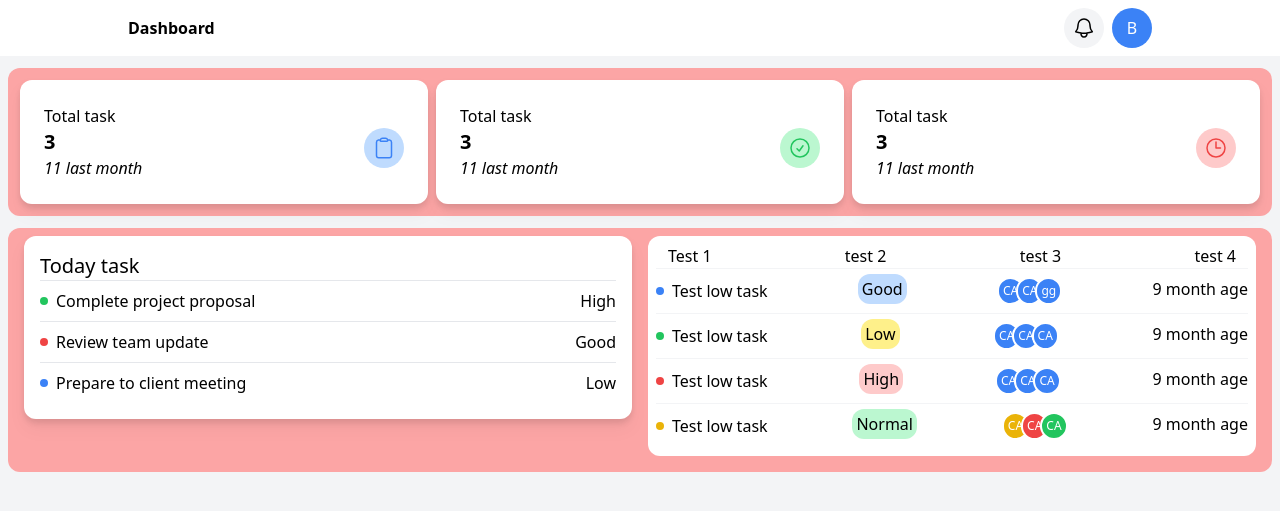
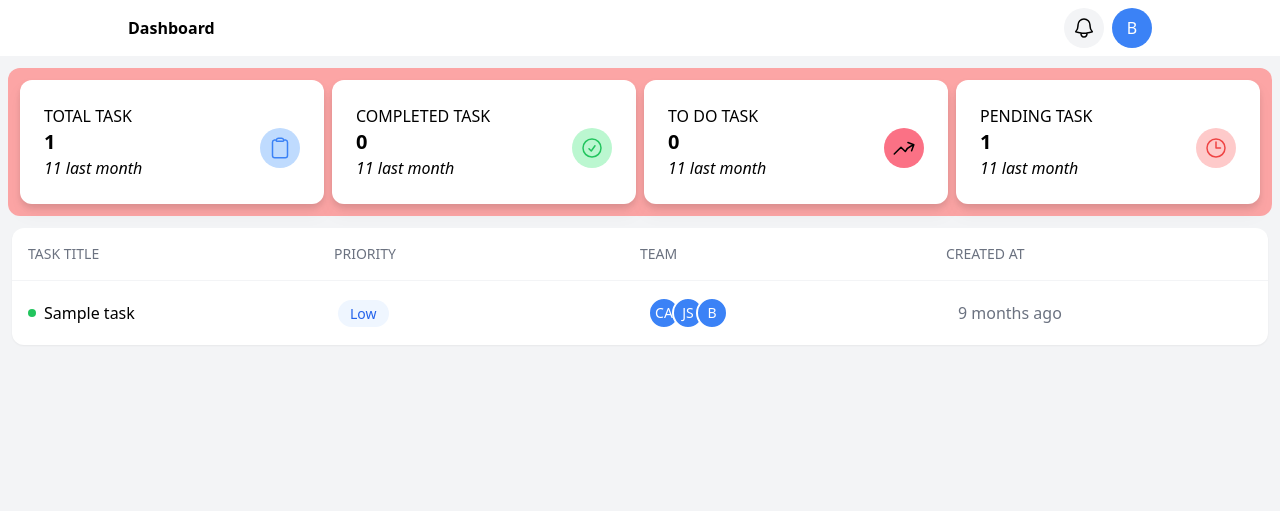
Before and after one commit to puskor/task_management, a Django app: page /tasks/manager/ in a window 1280 px wide. Shown: the top 511 px of the page. Run offline with Django 5.2, Linux system fonts and the light colour scheme; tables that the repository leaves empty hold one stand-in row (values such as "Sample post"); some libraries are stand-ins or nearby versions.

Commit message:
manager modifie

```diff
--- a/populate_db.py
+++ b/populate_db.py
@@ -39,7 +39,7 @@ def populate_db():
             description=fake.paragraph(),
             due_date=fake.date_this_year(),
             status=random.choice(['PENDING', 'IN_PROGRESS', 'COMPLETED']),
-            is_completed=random.choice([True, False])
+            is_COMPLETED=random.choice([True, False])
         )
         task.assigned_to.set(random.sample(employees, random.randint(1, 3)))
         tasks.append(task)
--- a/tasks/models.py
+++ b/tasks/models.py
@@ -19,16 +19,16 @@ class Employee(models.Model):
 
 class Task(models.Model):
     status_choices=[
-        ('Pending',"Pending"),
-        ('In_progress',"In_progress"),
-        ('Completed',"Completed")
+        ('PENDING',"PENDING"),
+        ('IN_PROGRESS',"IN_PROGRESS"),
+        ('COMPLETED',"COMPLETED")
     ]
     project=models.ForeignKey(Project,on_delete=models.CASCADE,default=1)
     assigned_to=models.ManyToManyField(Employee,related_name='tasks')
     title=models.CharField(max_length=150)
     description=models.TextField()
     due_date=models.DateField()
-    status=models.CharField(max_length=15,choices=status_choices,default="Pending")
+    status=models.CharField(max_length=15,choices=status_choices,default="PENDING")
     is_completed=models.BooleanField(default=False)
     created_at=models.DateTimeField(auto_now_add=True)
     update_at=models.DateTimeField(auto_now=True)
--- a/tasks/templates/dashboard/dashboard.html
+++ b/tasks/templates/dashboard/dashboard.html
@@ -44,13 +44,15 @@
     </section>
     <!-- main task work -->
     <section>
-      <div class="grid grid-cols-1 md:grid-cols-3 gap-2 mx-2 mb-3 bg-red-300 p-3 rounded-xl">
+      <div
+        class="grid grid-cols-1 md:grid-cols-4 gap-2 mx-2 mb-3 bg-red-300 p-3 rounded-xl"
+      >
         <div class="bg-white rounded-xl p-6 drop-shadow-lg">
           <div>
-            <div><h1>Total task</h1></div>
+            <div><h1>TOTAL TASK</h1></div>
             <div class="flex justify-between">
               <div>
-                <div class="font-bold text-xl"><h1>3</h1></div>
+                <div class="font-bold text-xl"><h1>{{total_task}}</h1></div>
                 <div class="italic"><p>11 last month</p></div>
               </div>
               <button
@@ -76,10 +78,10 @@
         </div>
         <div class="bg-white rounded-xl p-6 drop-shadow-lg">
           <div>
-            <div><h1>Total task</h1></div>
+            <div><h1>COMPLETED TASK</h1></div>
             <div class="flex justify-between">
               <div>
-                <div class="font-bold text-xl"><h1>3</h1></div>
+                <div class="font-bold text-xl"><h1>{{completed_task}}</h1></div>
                 <div class="italic"><p>11 last month</p></div>
               </div>
               <button
@@ -105,10 +107,39 @@
         </div>
         <div class="bg-white rounded-xl p-6 drop-shadow-lg">
           <div>
-            <div><h1>Total task</h1></div>
+            <div><h1>TO DO TASK</h1></div>
             <div class="flex justify-between">
               <div>
-                <div class="font-bold text-xl"><h1>3</h1></div>
+                <div class="font-bold text-xl"><h1>{{to_do}}</h1></div>
+                <div class="italic"><p>11 last month</p></div>
+              </div>
+              <button
+                class="h-10 w-10 bg-rose-400 p-2 text-black flex justify-around items-center rounded-full"
+              >
+                <svg
+                  xmlns="http://www.w3.org/2000/svg"
+                  fill="none"
+                  viewBox="0 0 24 24"
+                  stroke-width="1.5"
+                  stroke="currentColor"
+                  class="size-6"
+                >
+                  <path
+                    stroke-linecap="round"
+                    stroke-linejoin="round"
+                    d="M2.25 18 9 11.25l4.306 4.306a11.95 11.95 0 0 1 5.814-5.518l2.74-1.22m0 0-5.94-2.281m5.94 2.28-2.28 5.941"
+                  />
+                </svg>
+              </button>
+            </div>
+          </div>
+        </div>
+        <div class="bg-white rounded-xl p-6 drop-shadow-lg">
+          <div>
+            <div><h1>PENDING TASK</h1></div>
+            <div class="flex justify-between">
+              <div>
+                <div class="font-bold text-xl"><h1>{{pending_task}}</h1></div>
                 <div class="italic"><p>11 last month</p></div>
               </div>
               <button
@@ -136,9 +167,6 @@
     </section>
 
     {% block manager %}{% endblock manager %}
-    {% block user %}{% endblock user %}
-
-
-
+    {% block user %}{% endblock user%}
   </body>
 </html>
--- a/tasks/templates/dashboard/manager.html
+++ b/tasks/templates/dashboard/manager.html
@@ -1,98 +1,54 @@
 {% extends "dashboard/dashboard.html" %}
 {% block title %}manager{% endblock title %}
 {% block manager %}
-<div class="grid grid-cols-1 md:grid-cols-2 mx-2 bg-red-300 p-2 rounded-xl">
-    <section>
-      <div class="mx-2 bg-white p-4 rounded-xl drop-shadow-lg mb-2 divide-y">
-        <div class="text-xl">Today task</div>
-        <div class="flex justify-between py-2">
-          <div class="flex items-center gap-2">
-            <h1 class="h-2 w-2 bg-green-500 rounded-full"></h1>
-            <h1>Complete project proposal</h1>
-          </div>
-          <div><h1>High</h1></div>
+<!-- Task Table  -->
+<div class="bg-white rounded-xl shadow-sm m-3">
+  <div
+    class="grid grid-cols-4 p-4 border-b border-gray-100 text-sm text-gray-500"
+  >
+    <div>TASK TITLE</div>
+    <div>PRIORITY</div>
+    <div>TEAM</div>
+    <div>CREATED AT</div>
+  </div>
+  <!-- Task Items  -->
+  <div class="divide-y divide-gray-100">
+    <!-- Task 1 -->
+
+
+    {% for task in tasks %}
+    <div class="grid grid-cols-4 gap-4 p-4 items-center">
+      <div class="flex items-center gap-2">
+        <div class="w-2 h-2 rounded-full bg-green-500"></div>
+        <span>{{task.title}}</span>
+      </div>
+      <div>
+        <span class="px-3 py-1 rounded-full bg-blue-50 text-blue-600 text-sm"
+          >Low</span
+        >
+      </div>
+      <div class="flex -space-x-2">
+        <div
+          class="w-8 h-8 rounded-full bg-blue-500 flex items-center justify-center text-white text-sm border-2 border-white"
+        >
+          CA
         </div>
-        <div class="flex justify-between py-2">
-          <div class="flex items-center gap-2">
-            <h1 class="h-2 w-2 bg-red-500 rounded-full"></h1>
-            <h1>Review team update</h1>
-          </div>
-          <div><h1>Good</h1></div>
+        <div
+          class="w-8 h-8 rounded-full bg-blue-500 flex items-center justify-center text-white text-sm border-2 border-white"
+        >
+          JS
         </div>
-        <div class="flex justify-between py-2">
-          <div class="flex items-center gap-2">
-            <h1 class="h-2 w-2 bg-blue-500 rounded-full"></h1>
-            <h1>Prepare to client meeting</h1>
-          </div>
-          <div><h1>Low</h1></div>
+        <div
+          class="w-8 h-8 rounded-full bg-blue-500 flex items-center justify-center text-white text-sm border-2 border-white"
+        >
+          B
         </div>
       </div>
-    </section>
-    <section>
-      <div
-        class="bg-white rounded-xl px-2 mx-2 py-2 divide-y divide-gray-100 mb-2"
-      >
-        <div class="flex justify-between px-3 mx-4`">
-          <div>Test 1</div>
-          <div>test 2</div>
-          <div>test 3</div>
-          <div>test 4</div>
-        </div>
-        <div class="flex justify-between gap-2 py-2">
-          <div class="flex items-center gap-2">
-            <h1 class="h-2 w-2 bg-blue-500 rounded-full p-1"></h1>
-            <h1>Test low task</h1>
-          </div>
-          <div><span class="bg-blue-200 rounded-xl py-1 px-1">Good</span></div>
-          <div class="flex -space-x-2 items-center">
-            <div class="bg-blue-500 p-1 rounded-full text-white text-xs border-2 border-white ">CA</div>
-            <div class="bg-blue-500 p-1 rounded-full text-white text-xs border-2 border-white ">CA</div>
-            <div class="bg-blue-500 p-1 rounded-full text-white text-xs border-2 border-white ">gg</div>
-          </div>
-          <div>9 month age</div>
-        </div>
-        <div class="flex justify-between gap-2 py-2">
-          <div class="flex items-center gap-2">
-            <h1 class="h-2 w-2 bg-green-500 rounded-full p-1"></h1>
-            <h1>Test low task</h1>
-          </div>
-          <div><span class="bg-yellow-200 rounded-xl py-1 px-1">Low</span></div>
-          <div>  <div class="flex -space-x-2">
-            <div class="bg-blue-500 p-1 rounded-full text-white text-xs border-2 border-white ">CA</div>
-            <div class="bg-blue-500 p-1 rounded-full text-white text-xs border-2 border-white ">CA</div>
-            <div class="bg-blue-500 p-1 rounded-full text-white text-xs border-2 border-white ">CA</div>
-          </div></div>
-          <div>9 month age</div>
-        </div>
-        <div class="flex justify-between gap-2 py-2">
-          <div class="flex items-center gap-2">
-            <h1 class="h-2 w-2 bg-red-500 rounded-full p-1"></h1>
-            <h1>Test low task</h1>
-          </div>
-          <div><span class="bg-red-200 rounded-xl py-1 px-1">High</span></div>
-          <div>  <div class="flex -space-x-2">
-            <div class="bg-blue-500 p-1 rounded-full text-white text-xs border-2 border-white ">CA</div>
-            <div class="bg-blue-500 p-1 rounded-full text-white text-xs border-2 border-white ">CA</div>
-            <div class="bg-blue-500 p-1 rounded-full text-white text-xs border-2 border-white ">CA</div>
-          </div></div>
-          <div>9 month age</div>
-        </div>
-        <div class="flex justify-between gap-2 py-2">
-          <div class="flex items-center gap-2">
-            <h1 class="h-2 w-2 bg-yellow-500 rounded-full p-1"></h1>
-            <h1>Test low task</h1>
-          </div>
-          <div><span class="bg-green-200 rounded-xl py-1 px-1">Normal</span></div>
-          <div>  <div class="flex -space-x-2">
-            <div class="bg-yellow-500 p-1 rounded-full text-white text-xs border-2 border-white ">CA</div>
-            <div class="bg-red-500 p-1 rounded-full text-white text-xs border-2 border-white ">CA</div>
-            <div class="bg-green-500 p-1 rounded-full text-white text-xs border-2 border-white ">CA</div>
-          </div></div>
-          <div>9 month age</div>
-        </div>
-      </div>
-    </section>
+      <div class="text-gray-500">9 months ago</div>
+    </div>
+    {% endfor %}
 
   </div>
+</div>
 
 {% endblock manager %}
--- a/tasks/templates/view_task.html
+++ b/tasks/templates/view_task.html
@@ -13,12 +13,8 @@
                     <li>
                         <p>{{ task.title }}</p>
                         <span>{{task.project.name}}</span>
-
                     </li>
-
                 </div>
-
-
             {% endfor %}
         </ul>
 
--- a/tasks/views.py
+++ b/tasks/views.py
@@ -2,12 +2,26 @@ from django.shortcuts import render
 from django.http import HttpResponse
 from tasks.forms import Task_forms,Task_model_form
 from tasks.models import Employee,Task
-from django.db.models import Q
+from django.db.models import Q,Count,Max,Min,Avg
 
 # Create your views here.
 
 def manager(request):
-    return render(request,"dashboard/manager.html")
+    tasks=Task.objects.all()
+
+    total_task=tasks.count()
+    pending_task=Task.objects.filter(status="PENDING").count()
+    completed_task=Task.objects.filter(status="COMPLETED").count()
+    to_do=Task.objects.filter(status="IN_PROGRESS").count()
+    context={
+        "tasks":tasks,
+        "total_task":total_task,
+        "pending_task":pending_task,
+        "completed_task":completed_task,
+        "to_do":to_do
+    }
+
+    return render(request,"dashboard/manager.html",context)
 
 def user(request):
     return render(request,"dashboard/user.html")
```
Also changed, not shown: tasks/migrations/0001_initial.py. Lines whose indentation alone changed are shown as unchanged.
